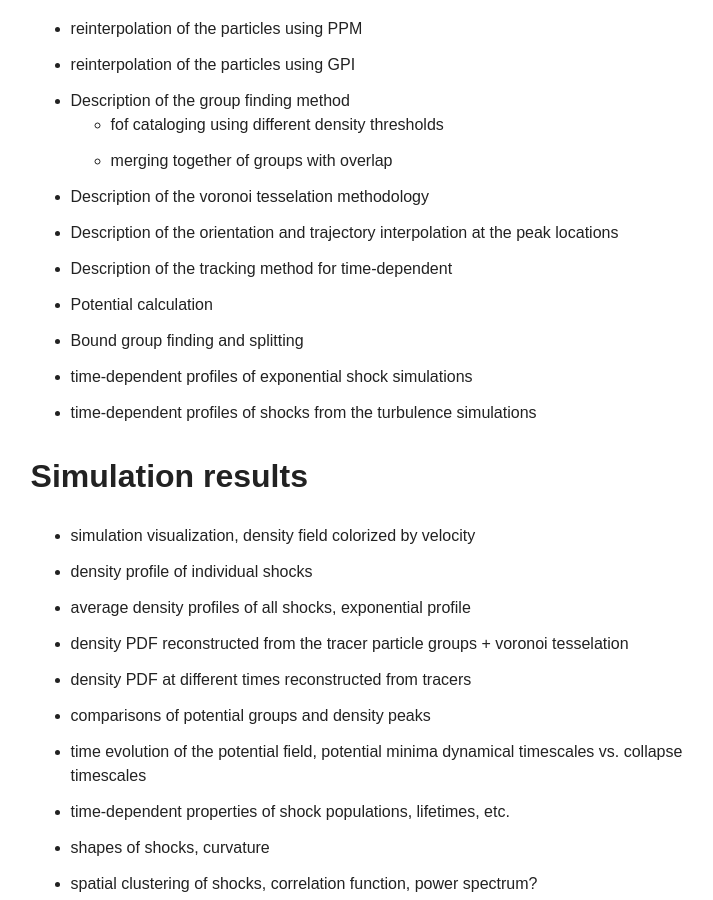
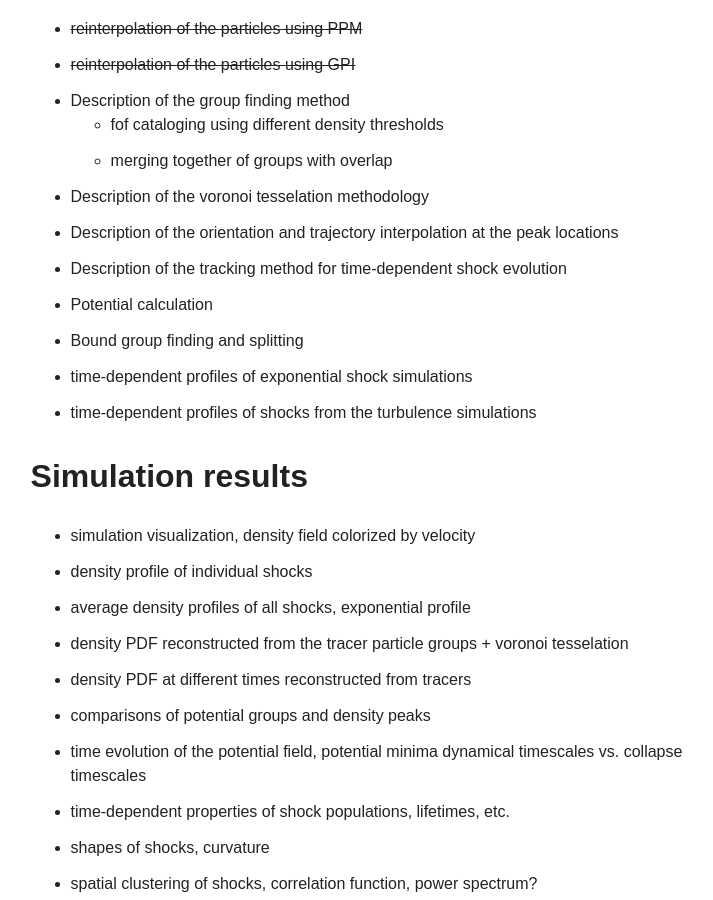
Before and after one commit to brantr/brantr.github.io, a Jekyll site: the page built from _posts/blog/2017-07-28-turbulence-paper-topics.md, in a window 1280 px wide and 900 px high, scrolled down 1071 px. Shown: the whole window, without its empty margins (349-1062 px from the left). Built offline with Jekyll 4.4.1, drawn with Linux system fonts in a browser that asks for light colours; nearby versions of some CDN libraries.

Commit message:
Strikethrough

```diff
--- a/_posts/blog/2017-07-28-turbulence-paper-topics.md
+++ b/_posts/blog/2017-07-28-turbulence-paper-topics.md
@@ -9,20 +9,20 @@ use_math: true
 {:toc}
 
 ## Simulation description
-  - basic simulation design
-  - description of driving scheme
-  - tracer particle integration
+  - ~~basic simulation design~~
+  - ~~description of driving scheme~~
+  - ~~tracer particle integration~~
   - simulations of exponential shock evolution
 
 ## Analysis
-  - reinterpolation of the particles using PPM
-  - reinterpolation of the particles using GPI
+  - ~~reinterpolation of the particles using PPM~~
+  - ~~reinterpolation of the particles using GPI~~
   - Description of the group finding method
     * fof cataloging using different density thresholds
     * merging together of groups with overlap
   - Description of the voronoi tesselation methodology
   - Description of the orientation and trajectory interpolation at the peak locations
-  - Description of the tracking method for time-dependent
+  - Description of the tracking method for time-dependent shock evolution
   - Potential calculation
   - Bound group finding and splitting
   - time-dependent profiles of exponential shock simulations
```
